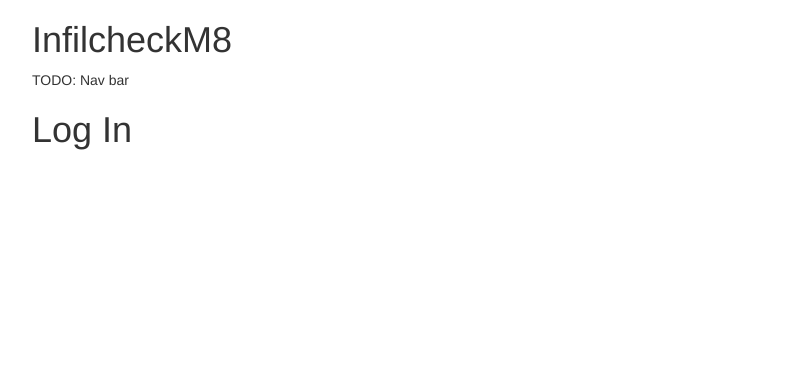
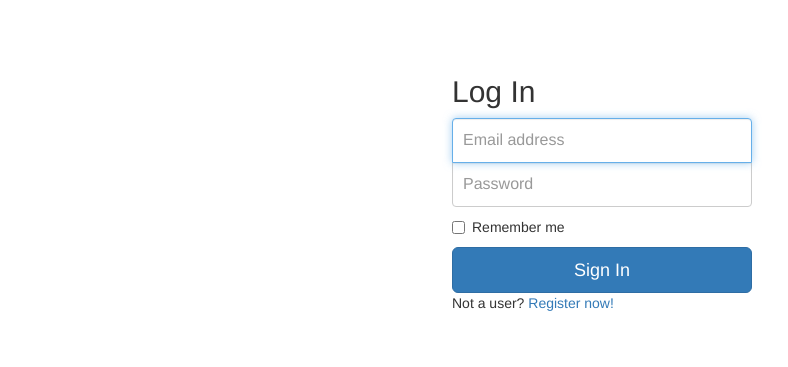
Before and after one commit to jonnykry/infilcheck, a Flask app: page /login in a window 1280 px wide. Shown: the top 367 px of the page, without its empty margins (38-826 px from the left). Run offline with Flask 2, Linux system fonts and the light colour scheme; some libraries are stand-ins or nearby versions.

Commit message:
set up basic pages

```diff
--- a/app/server.py
+++ b/app/server.py
@@ -1,8 +1,10 @@
 import os
 from flask import Flask, render_template, redirect
+import boto3
 
-app = Flask(__name__, template_folder='../templates')
+app = Flask(__name__, template_folder='templates')
 
+s3 = boto3.resource('s3')
 
 # Load default config and override config from an environment variable
 app.config.update(dict(
@@ -14,10 +16,9 @@
 app.config.from_envvar('ATTENDANCEAPP_SETTINGS', silent=True)
 
 
-
 @app.route('/')
-def hello():
-    return login()
+def home():
+    return dashboard()
 
 
 @app.route('/login', methods=['GET', 'POST'])
@@ -30,6 +31,16 @@
     return render_template('register.html')
 
 
-@app.route("/logout")
+@app.route('/logout')
 def logout():
     return redirect('/')
+
+
+@app.route('/dashboard')
+def dashboard():
+    return render_template('dashboard.html')
+
+
+@app.route('/upload', methods=['POST'])
+def upload_video():
+    return redirect('dashboard')
--- /dev/null
+++ b/app/static/styles/login.css
@@ -0,0 +1,46 @@
+body {
+  padding-top: 40px;
+  padding-bottom: 40px;
+  background-color: #eee;
+}
+
+.form-signin {
+  max-width: 330px;
+  padding: 15px;
+  margin: 0 auto;
+}
+
+.form-signin .form-signin-heading,
+.form-signin .checkbox {
+  margin-bottom: 10px;
+}
+
+.form-signin .checkbox {
+  font-weight: normal;
+}
+
+.form-signin .form-control {
+  position: relative;
+  height: auto;
+  -webkit-box-sizing: border-box;
+     -moz-box-sizing: border-box;
+          box-sizing: border-box;
+  padding: 10px;
+  font-size: 16px;
+}
+
+.form-signin .form-control:focus {
+  z-index: 2;
+}
+
+.form-signin input[type="email"] {
+  margin-bottom: -1px;
+  border-bottom-right-radius: 0;
+  border-bottom-left-radius: 0;
+}
+
+.form-signin input[type="password"] {
+  margin-bottom: 10px;
+  border-top-left-radius: 0;
+  border-top-right-radius: 0;
+}
--- a/templates/login.html
+++ b/app/templates/dashboard.html
@@ -1,4 +1,6 @@
 {% extends "layout.html" %}
 {% block body %}
-<h1>Log In</h1>
+<div class="container">
+  <h1>Dashboard</h1>
+</div>
 {% endblock %}
--- /dev/null
+++ b/app/templates/login.html
@@ -0,0 +1,28 @@
+<!doctype html>
+<head>
+    <meta name="viewport" content="width=device-width, initial-scale=1.0, maximum-scale=1.0, user-scalable=no" />
+    <title>InfilcheckM8</title>
+    <link rel="stylesheet" type="text/css" href="{{ url_for('static', filename='styles/login.css') }}">
+    <link rel="stylesheet" type="text/css" href="https://maxcdn.bootstrapcdn.com/bootstrap/3.3.7/css/bootstrap.min.css">
+</head>
+<body>
+    <div class="container">
+      <form class="form-signin">
+        <h2 class="form-signin-heading">Log In</h2>
+        <label for="inputEmail" class="sr-only">Email address</label>
+        <input type="email" id="inputEmail" class="form-control" placeholder="Email address" required="" autofocus="">
+        <label for="inputPassword" class="sr-only">Password</label>
+        <input type="password" id="inputPassword" class="form-control" placeholder="Password" required="">
+        <div class="checkbox">
+          <label>
+            <input type="checkbox" value="remember-me"> Remember me
+          </label>
+        </div>
+        <button class="btn btn-lg btn-primary btn-block" type="submit">Sign In</button>
+        <div class="register">
+          Not a user?  <a href="/register">Register now!</a>
+        </div>
+      </form>
+    </div> <!-- /container -->
+  </body>
+</body>
--- a/templates/layout.html
+++ /dev/null
@@ -1,15 +0,0 @@
-<!doctype html>
-<head>
-    <meta name="viewport" content="width=device-width, initial-scale=1.0, maximum-scale=1.0, user-scalable=no" />
-    <title>InfilcheckM8</title>
-    <link rel="stylesheet" type="text/css" href="{{ url_for('static', filename='styles/style.css') }}">
-    <link rel="stylesheet" type="text/css" href="https://maxcdn.bootstrapcdn.com/bootstrap/3.3.7/css/bootstrap.min.css">
-</head>
-<div class="container">
-    <h1>InfilcheckM8</h1>
-    <div class="nav">
-        TODO:  Nav bar
-    </div>
-    {% block body %}
-    {% endblock %}
-</div>
--- a/templates/register.html
+++ /dev/null
@@ -1,4 +0,0 @@
-{% extends "layout.html" %}
-{% block body %}
-<h1>Register</h1>
-{% endblock %}
```
Also changed, not shown: app/templates/layout.html (added, +34 -0 lines), app/templates/register.html (added, +22 -0 lines), requirements.txt (+139 -0 lines), app/static/styles/style.css (renamed from styles/style.css).
